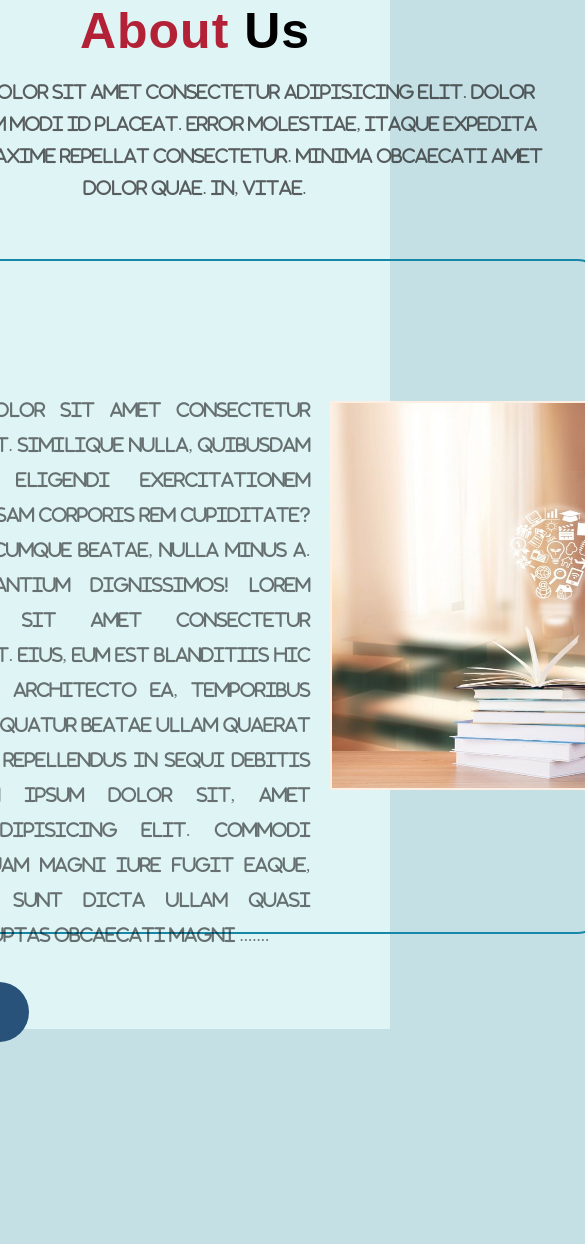
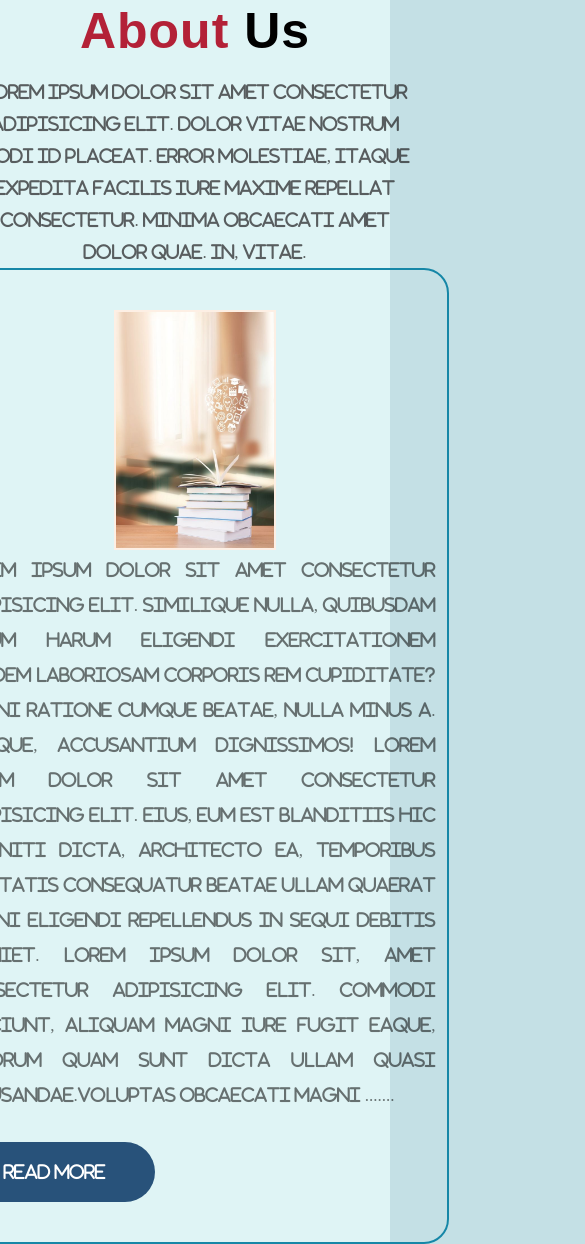
Before and after one commit to GSG-FC02/Books-website, a plain HTML site: page index.html in a window 390 px wide. Shown: the part 634-1878 px from the top of the page, 585 px wide, since content can reach past the window. Before the commit the page ends 1676 px from the top, so only its background shows below. Drawn offline with Linux system fonts and the light colour scheme.

Commit message:
resolve conflict

```diff
--- a/style.css
+++ b/style.css
@@ -108,7 +108,35 @@ img{
     background-color: coral;
 }
 
-@media  (max-width: 575px){
+@media  (max-width: 786px){
+    .about_us {
+        height: auto;
+    }
+    .border {
+        width: auto;
+    }
+    .About_A {
+        width: auto;
+        height: auto;
+    }
+    .About_content {
+        height: auto;
+        flex-direction: column;
+        flex-flow: column-reverse;
+    }
+    .border_second_paragraf {
+        height: auto;
+    }
+    .imge {
+        padding-left: 0px;
+        width: auto;
+    }
+    img {
+        width: 100%;
+        height: 15rem;
+        object-fit: cover;
+    }
+    .
 
     }
 
```
